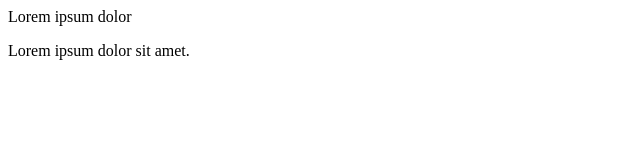
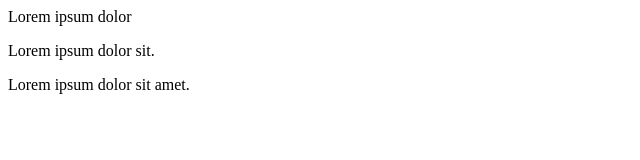
Before and after one commit to ashleyeichstaedt/advancedGit, a plain HTML site: page index.html in a window 1280 px wide. Shown: the whole page, without its empty margins (0-640 px from the left). Drawn offline with Linux system fonts and the light colour scheme.

Commit message:
added first paragraph

```diff
--- a/index.html
+++ b/index.html
@@ -9,6 +9,7 @@
     <div id="header">
       <p>Lorem ipsum dolor</p>
     </div>
+    <div id="p1">Lorem ipsum dolor sit.</div>
     <div id="footer">
       <p>Lorem ipsum dolor sit amet.</p>
     </div>
```
